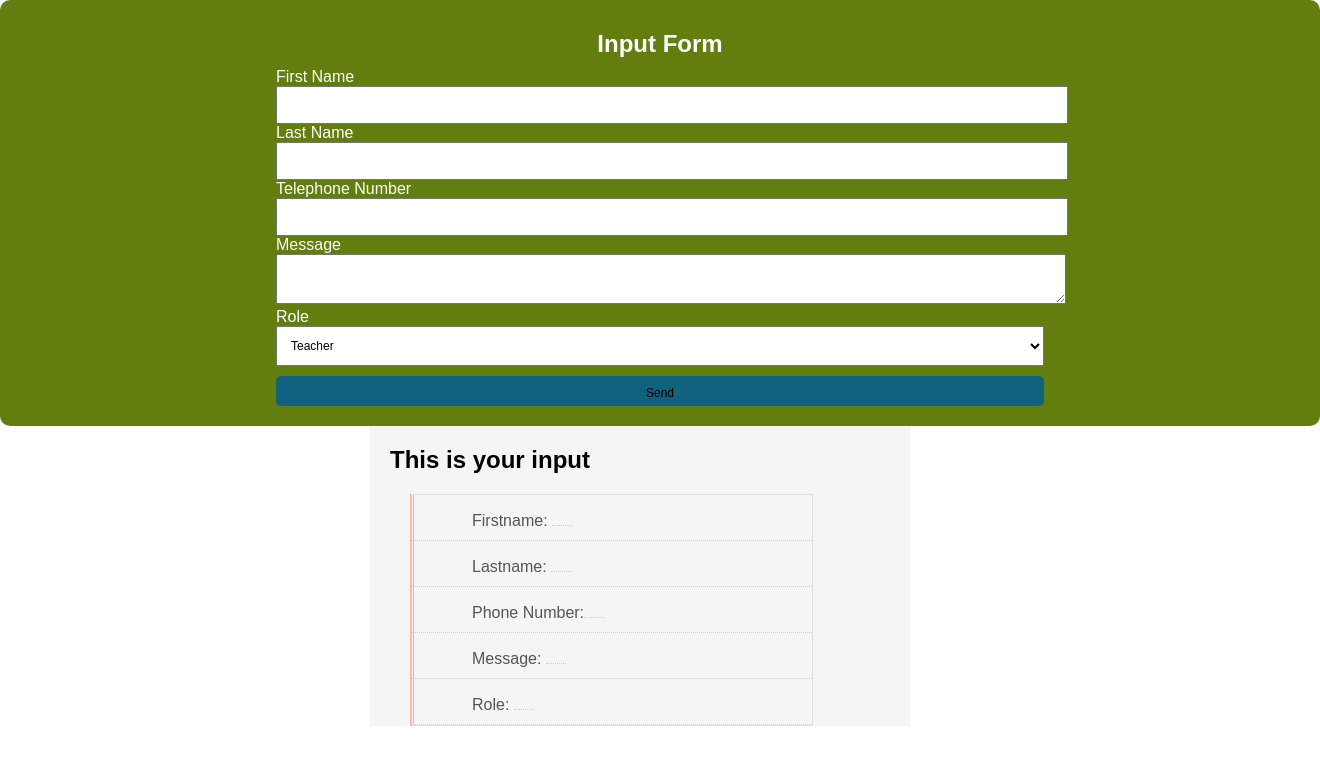
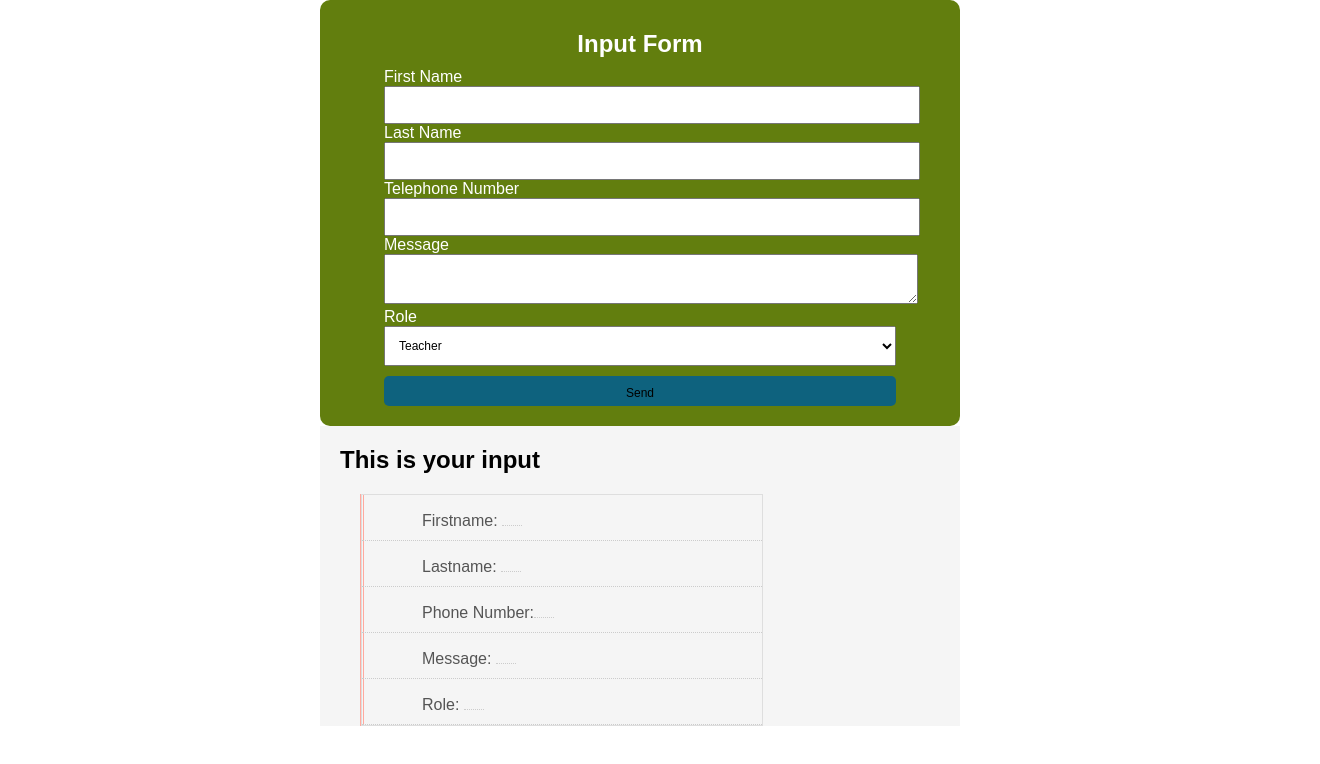
Before and after one commit to martin-holland/contactform, a React (Create React App) app: page / in a window 1280 px wide. Shown: the top 764 px of the page, 1320 px wide, since content can reach past the window. Built offline with nearby package versions, Linux system fonts and the light colour scheme.

Commit message:
small css changes

```diff
--- a/src/App.css
+++ b/src/App.css
@@ -19,6 +19,12 @@ body {
   -moz-osx-font-smoothing: grayscale;
 }
 
+main {
+  display: flex;
+  flex-direction: column;
+  align-items: center;
+}
+
 h1 {
   text-align: center;
 }
@@ -26,14 +32,14 @@ h1 {
 .formwrapper {
   color: white;
   background-color: var(--bg-main);
-  width: 100vw;
+  width: 50vw;
   height: auto;
   display: flex;
   flex-direction: column;
   justify-content: center;
   align-items: center;
   border-radius: 10px;
-  padding: 20px;
+  padding: 20px 0px;
   font-size: 1rem;
 }
 
@@ -50,7 +56,7 @@ h1 {
 }
 
 .formdiv {
-  width: 60vw;
+  width: 40vw;
   display: flex;
   flex-direction: column;
   justify-content: center;
@@ -86,8 +92,7 @@ textarea {
   display: flex;
   flex-direction: column;
   background-color: #f5f5f5;
-  padding: 20px;
-  width: 540px;
+  width: 50vw;
   height: auto;
   margin: 0 auto;
   padding: 0;
--- a/src/App.js
+++ b/src/App.js
@@ -36,11 +36,11 @@ class App extends Component {
       telnumber: this.state.telnumber,
     };
     return (
-      <div className="main">
+      <main>
         {this.state.showPopup && <Popup {...props} />}
         <Form change={this.changeHandler} submit={this.showPopup} />
         <View {...props} />
-      </div>
+      </main>
     );
   }
 }
```
